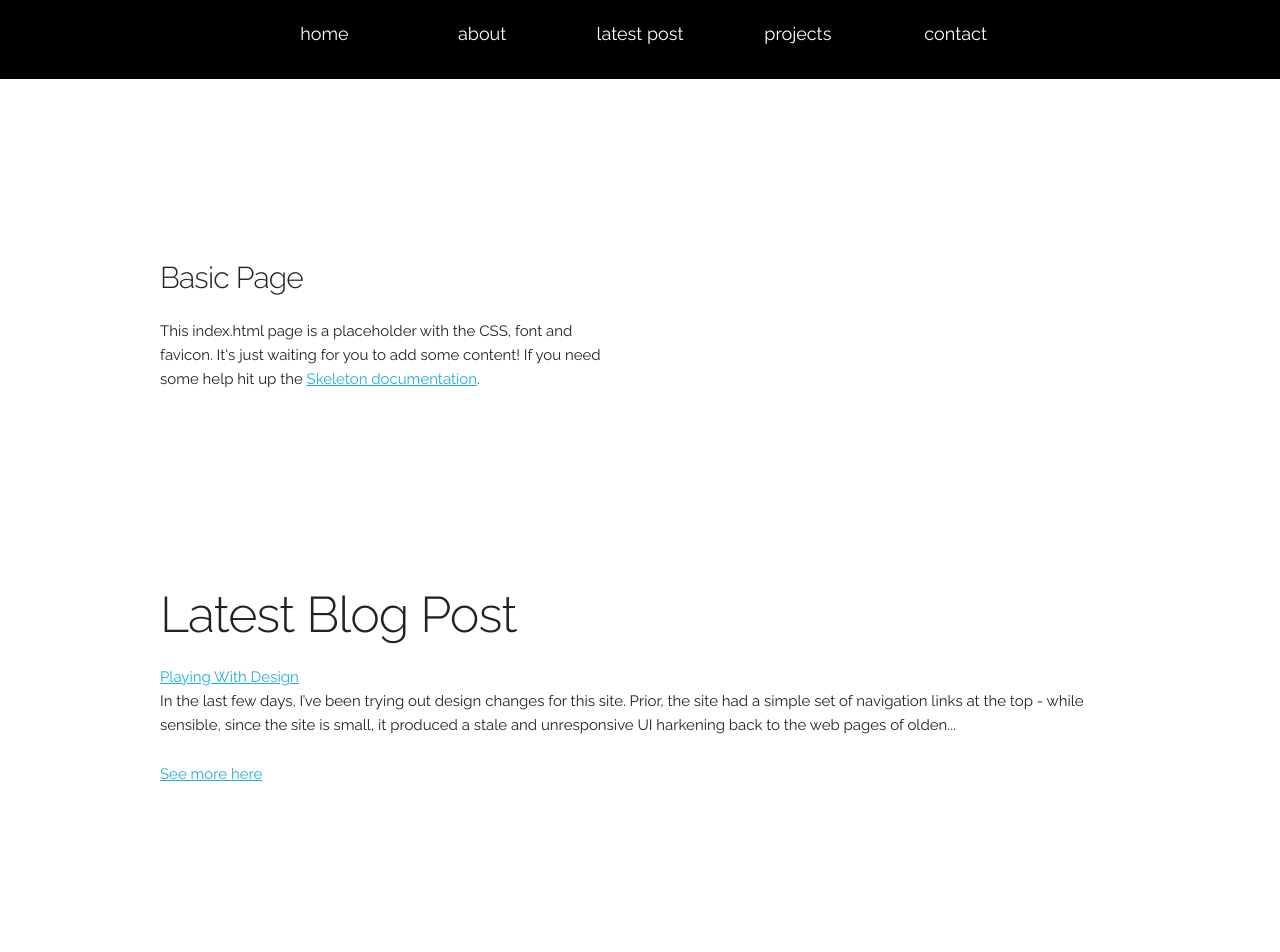
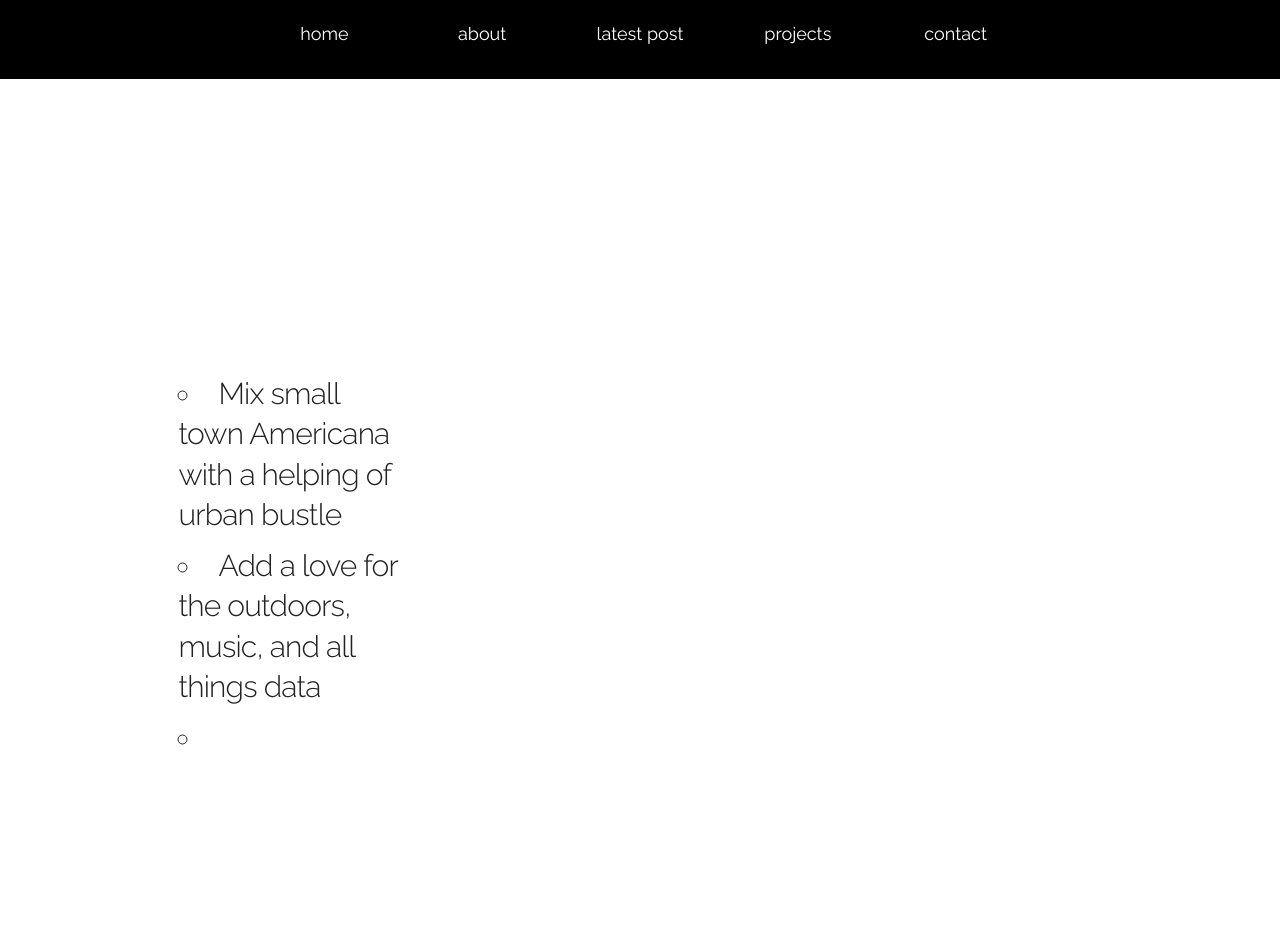
Before and after one commit to drsaeva/drsaeva.github.io, a Jekyll site: the page built from index.html, in a window 1280 px wide and 1400 px high, scrolled down 786 px. Shown: the top 952 px of the window. Built offline with Jekyll 4.4.1, drawn with Linux system fonts in a browser that asks for light colours; nearby versions of some CDN libraries; comment, search, counter and statistics services are not loaded; grey boxes are pictures that could not be loaded.

Commit message:
Update main.html

```diff
--- a/_layouts/main.html
+++ b/_layouts/main.html
@@ -65,8 +65,16 @@
   <section id="about" class="section">
     <div class="container">
       <div class="six columns" style="margin-top: 25%">
-        <h4>Basic Page</h4>
-        <p>This index.html page is a placeholder with the CSS, font and favicon. It's just waiting for you to add some content! If you need some help hit up the <a href="http://www.getskeleton.com">Skeleton documentation</a>.</p>
+        <img
+      </div>
+      <div class="six columns" style="margin-top: 25%">
+	      <h4>
+          <ul>
+            <li>Mix small town Americana with a helping of urban bustle</li>
+            <li>Add a love for the outdoors, music, and all things data</li>
+            <li></li>
+          </ul>
+	      </h4>
       </div>
     </div>
   </section>
```
Also changed, not shown: other parts of _layouts/main.html (+1 -0 lines).
